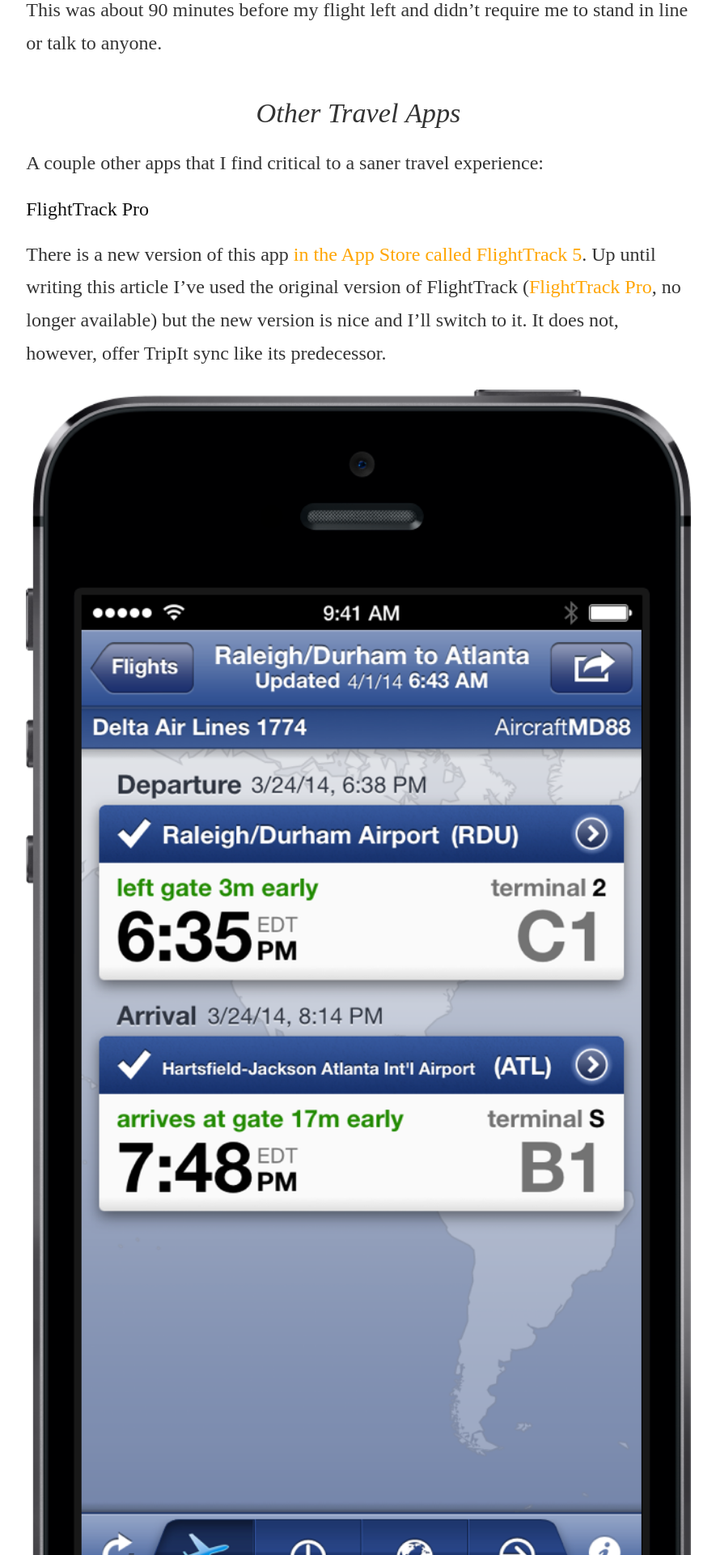
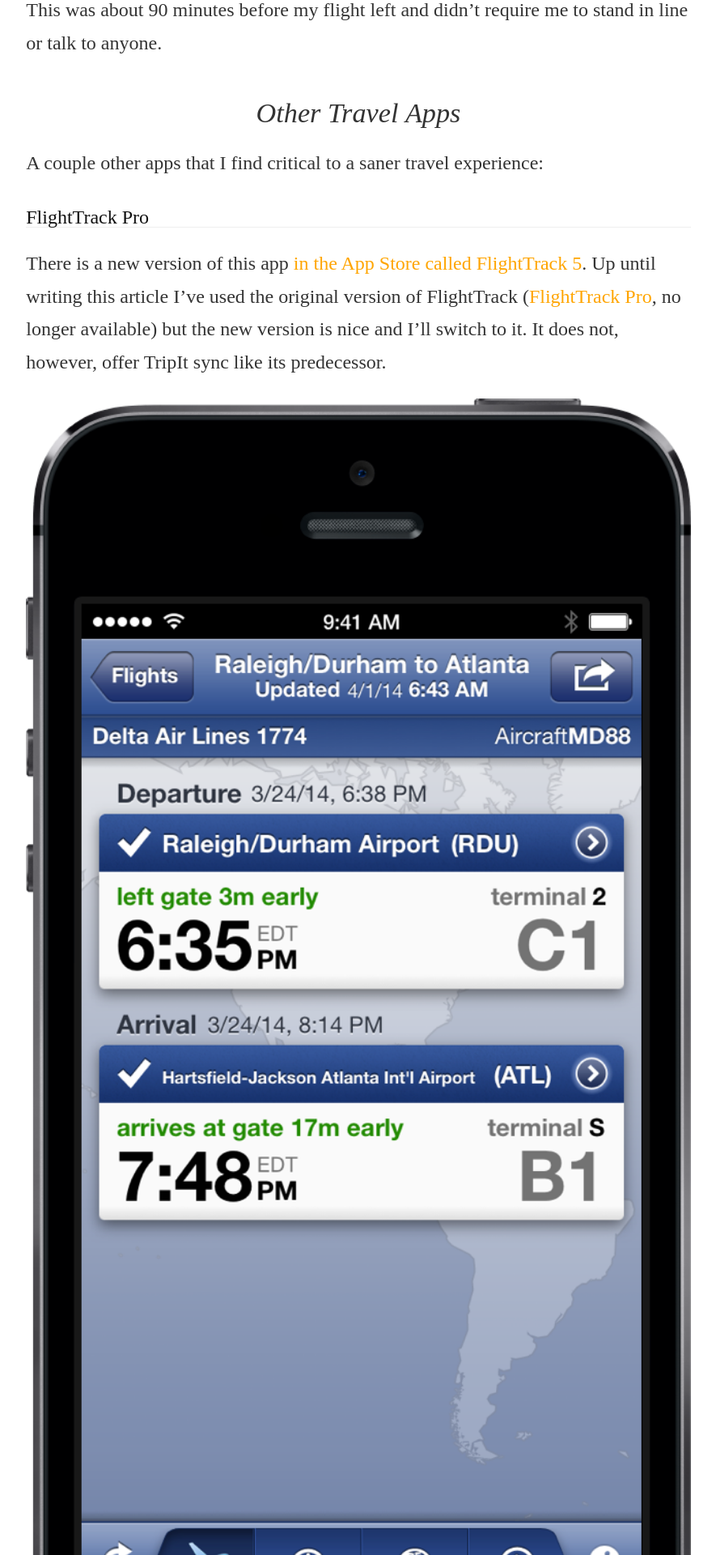
Before and after one commit to ryanirelan/ryanirelan.github.io, a Jekyll site: the page built from _posts/2014-04-02-travel-tips-apps-2014-1.markdown, in a window 1280 px wide. Shown: the part 2948-4868 px from the top of the page at 81% size, without its empty margins (197-1082 px from the left). Built offline with Jekyll 4.4.1, drawn with Linux system fonts in a browser that asks for light colours; nearby versions of some CDN libraries; some web fonts are replaced.

Commit message:
Update screen.css

```diff
--- a/stylesheets/screen.css
+++ b/stylesheets/screen.css
@@ -157,10 +157,11 @@
 #content article h4 {
   font-size: 1em;
   color: #111;
-  margin: 1em 0 0 0;
+  margin: 1.426em 0 0 0;
   font-family: 'Whitney A', 'Whitney B';
   font-weight: 400;
-  font-style: normal; }
+  font-style: normal;
+  border-bottom:1px solid #eee;}
 
 #content article p {
   font-size: 1em;
```
